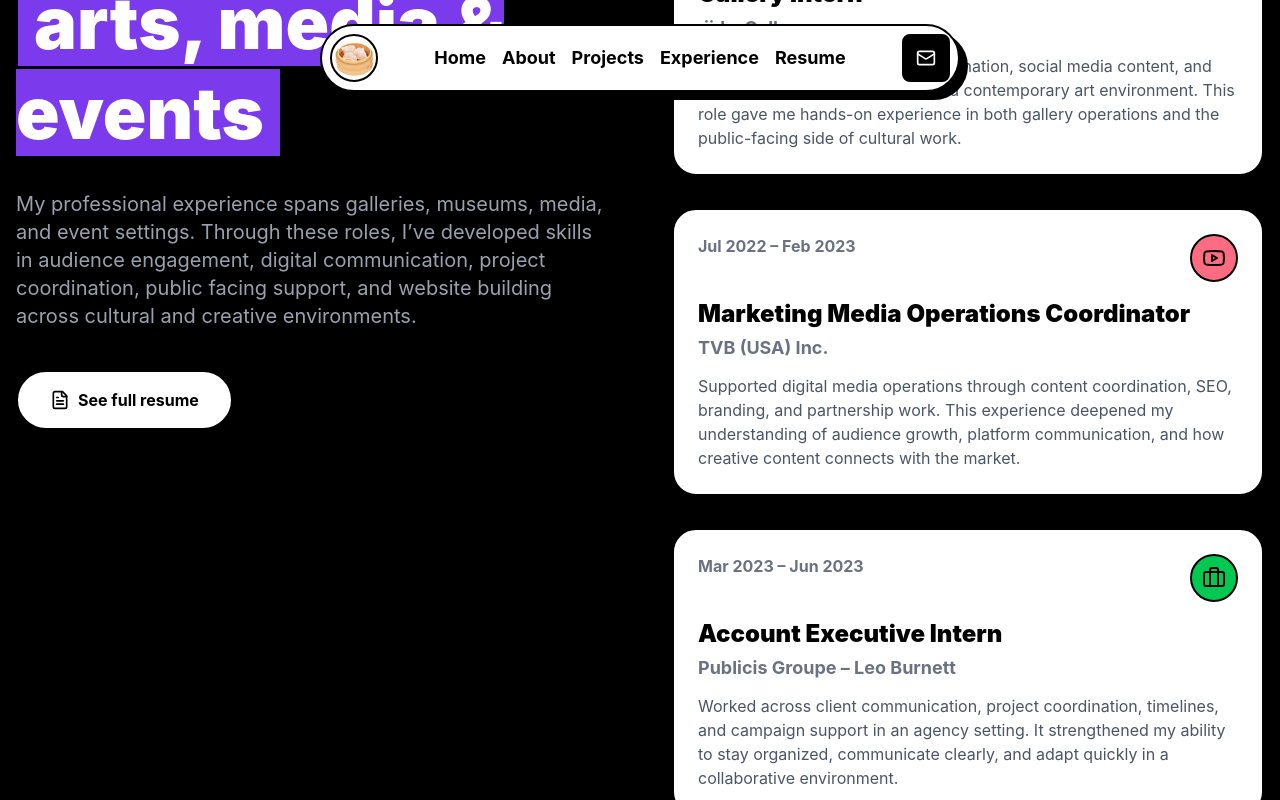
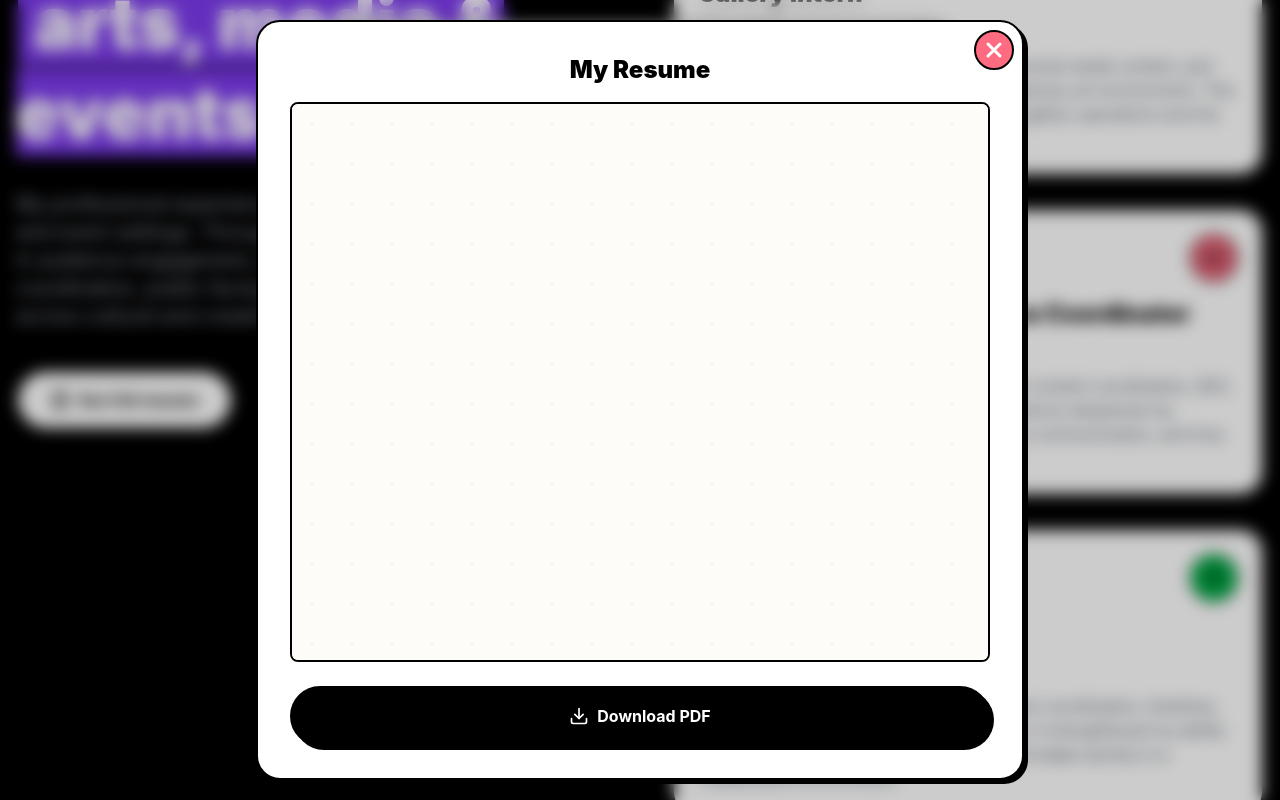
Before and after one commit to bbx99/my-portfolio, a React (Vite) app: page / in a window 1280 px wide. Both pictures are taken after a click on the button "See full resume". Shown: the part 3886-4686 px from the top of the page. Built offline with nearby package versions, Linux system fonts and the light colour scheme.

Commit message:
feat: 添加简历弹窗并内嵌PDF

```diff
--- a/src/App.tsx
+++ b/src/App.tsx
@@ -1,5 +1,5 @@
-import { Mail, Briefcase, User, Layout, FileText, Send, Github, Twitter, Instagram, Youtube, Linkedin, ArrowUpRight, Star, Circle, Square, Triangle, Sparkles, Pizza, Coffee, IceCream, Cat, Dog, Bird, Rabbit, Fish, Snail, Cookie, X, Copy, Check, Image } from 'lucide-react';
-import { motion, AnimatePresence } from 'motion/react';
+import { Mail, Briefcase, User, Layout, FileText, Send, Github, Twitter, Instagram, Youtube, Linkedin, ArrowUpRight, Star, Circle, Square, Triangle, Sparkles, Pizza, Coffee, IceCream, Cat, Dog, Bird, Rabbit, Fish, Snail, Cookie, X, Copy, Check, Image, Download } from 'lucide-react';
+import { motion, AnimatePresence } from 'framer-motion';
 import { useState, useEffect } from 'react';
 
 const FloatingShapes = () => {
@@ -296,7 +296,7 @@ const Portfolio = () => {
   );
 };
 
-const Experience = () => {
+const Experience = ({ onSeeResumeClick }) => {
   const jobs = [
     { date: 'Jan 2024 – Jan 2025', title: 'Gallery Intern', company: ':iidrr Gallery', description: 'Supported exhibitions, artist coordination, social media content, and visitor engagement in a fast paced contemporary art environment. This role gave me hands-on experience in both gallery operations and the public-facing side of cultural work.', color: 'bg-brand-yellow', icon: <Image size={24} /> },
     { date: 'Jul 2022 – Feb 2023', title: 'Marketing Media Operations Coordinator', company: 'TVB (USA) Inc.', description: 'Supported digital media operations through content coordination, SEO, branding, and partnership work. This experience deepened my understanding of audience growth, platform communication, and how creative content connects with the market.', color: 'bg-brand-pink', icon: <Youtube size={24} /> },
@@ -314,7 +314,7 @@ const Experience = () => {
           <p className="text-xl text-gray-400 mb-10">
             My professional experience spans galleries, museums, media, and event settings. Through these roles, I’ve developed skills in audience engagement, digital communication, project coordination, public facing support, and website building across cultural and creative environments.
           </p>
-          <button className="brutal-btn-white flex items-center gap-2"> <FileText size={20} /> See full resume</button>
+          <button onClick={onSeeResumeClick} className="brutal-btn-white flex items-center gap-2"> <FileText size={20} /> See full resume</button>
         </div>
         <div className="space-y-8">
           {jobs.map((job, i) => (
@@ -420,12 +420,51 @@ const ContactModal = ({ email, onClose }) => {
   );
 };
 
+const ResumeModal = ({ onClose }) => {
+  return (
+    <div className="fixed inset-0 bg-black/20 backdrop-blur-sm flex items-center justify-center z-50 p-4">
+      <motion.div
+        initial={{ scale: 0.9, opacity: 0 }}
+        animate={{ scale: 1, opacity: 1 }}
+        exit={{ scale: 0.9, opacity: 0 }}
+        className="brutal-card bg-white max-w-3xl w-full relative p-4"
+      >
+        <button onClick={onClose} className="absolute top-2 right-2 w-10 h-10 bg-brand-pink rounded-full flex items-center justify-center brutal-border text-white z-10">
+          <X size={24} strokeWidth={3} />
+        </button>
+        <div className="p-4">
+          <h3 className="text-2xl font-black mb-4 text-center">My Resume</h3>
+          <div className="bg-gray-100 brutal-border rounded-lg mb-6 overflow-hidden h-[70vh]">
+            <iframe
+              src="/Qinyan_Zhao_Resume.pdf"
+              title="My Resume"
+              className="w-full h-full"
+              frameBorder="0"
+            ></iframe>
+          </div>
+          <a
+            href="/Qinyan_Zhao_Resume.pdf"
+            download
+            className="brutal-btn-black w-full flex items-center justify-center gap-2"
+          >
+            <Download size={20} /> Download PDF
+          </a>
+        </div>
+      </motion.div>
+    </div>
+  );
+};
+
 export default function App() {
   const [isModalOpen, setIsModalOpen] = useState(false);
+  const [isResumeModalOpen, setIsResumeModalOpen] = useState(false);
   const email = "kayleezhao99@gmail.com";
 
   const openModal = () => setIsModalOpen(true);
   const closeModal = () => setIsModalOpen(false);
+
+  const openResumeModal = () => setIsResumeModalOpen(true);
+  const closeResumeModal = () => setIsResumeModalOpen(false);
 
   return (
     <div className="min-h-screen">
@@ -435,11 +474,12 @@ export default function App() {
       <About onContactClick={openModal} />
       <Services />
       <Portfolio />
-      <Experience />
+      <Experience onSeeResumeClick={openResumeModal} />
       <Footer onContactClick={openModal} />
 
       <AnimatePresence>
         {isModalOpen && <ContactModal email={email} onClose={closeModal} />}
+        {isResumeModalOpen && <ResumeModal onClose={closeResumeModal} />}
       </AnimatePresence>
     </div>
   );
```
